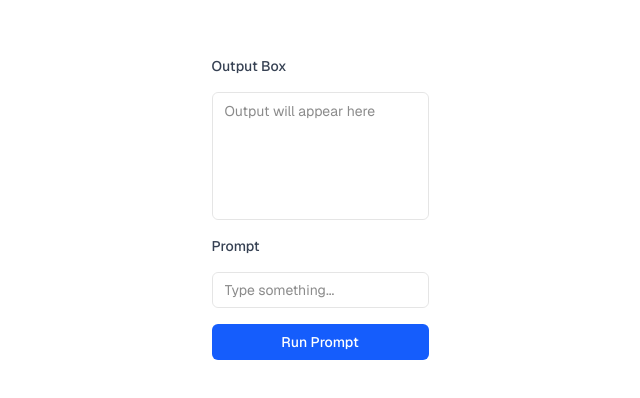
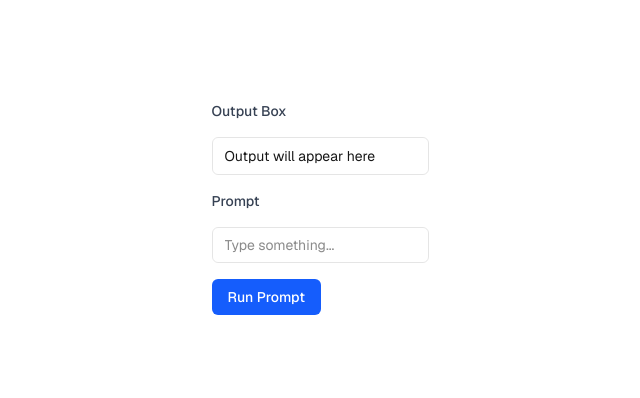
Before and after one commit to Maus-313/Automated_Answer_Sheet_Evaluation_System, a Next.js app: page / in a window 1280 px wide. Shown: the part 204-602 px from the top of the page, without its empty margins (320-960 px from the left). Built offline with nearby package versions, Linux system fonts and the light colour scheme.

Commit message:
Output Box Output will appear here Prompt ￼

```diff
--- a/src/app/ai/route.ts
+++ b/src/app/ai/route.ts
@@ -12,9 +12,15 @@ export async function POST(req: Request) {
       return NextResponse.json({ error: "Missing prompt" }, { status: 400 });
     }
 
+    // Attach private system instruction from env without exposing it client-side
+    const systemInstruction = process.env.CUSTOM_PROMPT || "";
+    const combinedPrompt = systemInstruction
+      ? `${systemInstruction}\n\nUser prompt: ${prompt}`
+      : prompt;
+
     const res = await ai.models.generateContent({
       model: "gemini-2.0-flash-001",
-      contents: prompt,
+      contents: combinedPrompt,
     });
 
     // .text contains the plain text answer
--- a/src/app/page.tsx
+++ b/src/app/page.tsx
@@ -34,17 +34,20 @@ export default function Home() {
       setLoading(false);
     }
   }
+
+
   return (
     <div className="font-sans grid grid-rows-[20px_1fr_20px] items-center justify-items-center min-h-screen p-8 pb-20 gap-16 sm:p-20">
       <main className="flex flex-col gap-[32px] row-start-2 items-center sm:items-start">
-        <div className="mt-6 w-full max-w-md flex flex-col gap-4">
+        <div className="mt-6 w-full flex flex-col gap-4">
           <label className="text-sm font-medium text-gray-700 dark:text-gray-300">Output Box</label>
-          <textarea
-            value={loading ? "Loading..." : text}
-            readOnly
-            placeholder="Output will appear here"
-            className="w-full h-32 resize-none rounded-md border border-black/10 dark:border-white/20 bg-transparent px-3 py-2 text-sm outline-none focus:ring-2 focus:ring-blue-500"
-          />
+          <div
+            aria-label="Output"
+            role="region"
+            className="w-full max-w-full max-h-[calc(100vh-240px)] overflow-auto rounded-md border border-black/10 dark:border-white/20 bg-transparent px-3 py-2 text-sm whitespace-pre-wrap"
+          >
+            {loading ? "Loading..." : (text || "Output will appear here")}
+          </div>
 
           <label className="text-sm font-medium text-gray-700 dark:text-gray-300">Prompt</label>
           <input
@@ -52,14 +55,14 @@ export default function Home() {
             value={inputValue}
             onChange={(e) => setInputValue(e.target.value)}
             placeholder="Type something..."
-            className="w-full h-9 rounded-md border border-black/10 dark:border-white/20 bg-transparent px-3 py-2 text-sm outline-none focus:ring-2 focus:ring-blue-500"
+            className="w-full sm:max-w-md h-9 rounded-md border border-black/10 dark:border-white/20 bg-transparent px-3 py-2 text-sm outline-none focus:ring-2 focus:ring-blue-500"
           />
 
           <button
             type="button"
             onClick={handleRunPrompt}
             disabled={loading}
-            className="rounded-md bg-blue-600 disabled:bg-blue-300 text-white px-4 py-2 text-sm font-medium hover:bg-blue-700 focus:outline-none focus:ring-2 focus:ring-blue-500"
+            className="w-fit rounded-md bg-blue-600 disabled:bg-blue-300 text-white px-4 py-2 text-sm font-medium hover:bg-blue-700 focus:outline-none focus:ring-2 focus:ring-blue-500"
           >
             {loading ? "Running..." : "Run Prompt"}
           </button>
```
